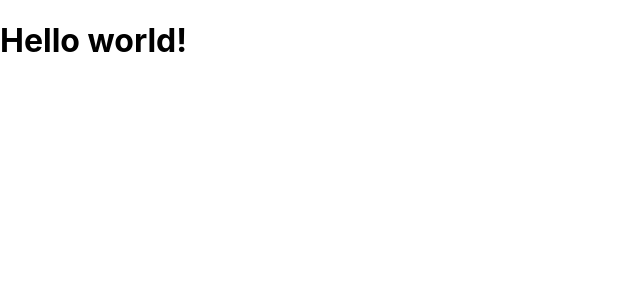
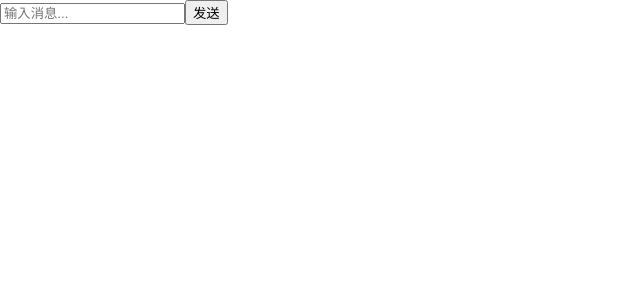
Before and after one commit to lexiecodingwithcat/AI-Companion-FED, a React (Create React App) app: page /chat in a window 1280 px wide. Shown: the top 300 px of the page, without its empty margins (0-640 px from the left). Built offline with nearby package versions, Linux system fonts and the light colour scheme.

Commit message:
set front pages

```diff
--- a/package.json
+++ b/package.json
@@ -3,9 +3,11 @@
   "version": "0.1.0",
   "private": true,
   "dependencies": {
+    "@heroicons/react": "^2.2.0",
     "cra-template": "1.2.0",
     "react": "^19.0.0",
     "react-dom": "^19.0.0",
+    "react-router-dom": "^6.29.0",
     "react-scripts": "5.0.1"
   },
   "scripts": {
--- a/src/App.js
+++ b/src/App.js
@@ -1,8 +1,17 @@
+import { BrowserRouter as Router, Routes, Route } from 'react-router-dom';
+import RoleSelection from './pages/RoleSelection';
+import Chat from './pages/Chat';
+
 function App() {
   return (
-    <div className="App">
-      <h1>Hello world!</h1>
-    </div>
+    <Router>
+      <div className="min-h-screen bg-gray-100">
+        <Routes>
+          <Route path="/" element={<RoleSelection />} />
+          <Route path="/chat" element={<Chat />} />
+        </Routes>
+      </div>
+    </Router>
   );
 }
 
--- /dev/null
+++ b/src/pages/Chat.js
@@ -0,0 +1,54 @@
+import { useState } from 'react';
+
+export default function Chat() {
+    const [messages, setMessages] = useState([]);
+    const [input, setInput] = useState('');
+
+    const handleSend = () => {
+      if (!input.trim()) return;
+
+      setMessages(prev => [...prev, {
+        id: Date.now(),
+        text: input,
+        sender: 'user'
+      }]);
+      setInput('');
+    };
+
+    return (
+      <div className="flex flex-col h-screen">
+        <div className="flex-1 overflow-y-auto p-4 space-y-4">
+          {messages.map(message => (
+            <div
+              key={message.id}
+              className={`flex ${message.sender === 'user' ? 'justify-end' : 'justify-start'}`}
+            >
+              <div className={`max-w-[70%] p-3 rounded-lg ${
+                message.sender === 'user' ? 'bg-blue-500 text-white' : 'bg-gray-200'
+              }`}>
+                {message.text}
+              </div>
+            </div>
+          ))}
+        </div>
+        <div className="p-4 border-t">
+          <div className="flex space-x-2">
+            <input
+              type="text"
+              value={input}
+              onChange={e => setInput(e.target.value)}
+              onKeyPress={e => e.key === 'Enter' && handleSend()}
+              className="flex-1 p-2 border rounded-lg"
+              placeholder="输入消息..."
+            />
+            <button
+              onClick={handleSend}
+              className="px-4 py-2 bg-blue-500 text-white rounded-lg hover:bg-blue-600"
+            >
+              发送
+            </button>
+          </div>
+        </div>
+      </div>
+    );
+  }
--- /dev/null
+++ b/src/pages/RoleSelection.js
@@ -0,0 +1,28 @@
+import { useNavigate } from 'react-router-dom';
+
+export default function RoleSelection() {
+    const navigate = useNavigate();
+
+    const roles = [
+      { id: 'student', title: 'Sophia', icon: '👨‍🎓' },
+      { id: 'teacher', title: 'Oliver', icon: '👨‍🏫' }
+    ];
+
+    return (
+      <div className="flex flex-col items-center justify-center min-h-screen p-4">
+        <h1 className="text-3xl font-bold mb-8">Choose Your Friend</h1>
+        <div className="grid grid-cols-1 md:grid-cols-2 gap-6">
+          {roles.map(role => (
+            <button
+              key={role.id}
+              onClick={() => navigate('/chat', { state: { role: role.id } })}
+              className="flex flex-col items-center p-6 bg-white rounded-lg shadow-md hover:shadow-lg transition-shadow"
+            >
+              <span className="text-4xl mb-2">{role.icon}</span>
+              <span className="text-xl font-medium">{role.title}</span>
+            </button>
+          ))}
+        </div>
+      </div>
+    );
+  }
```
Also changed, not shown: 1 other file (tests, documents, lock files or other folders).
